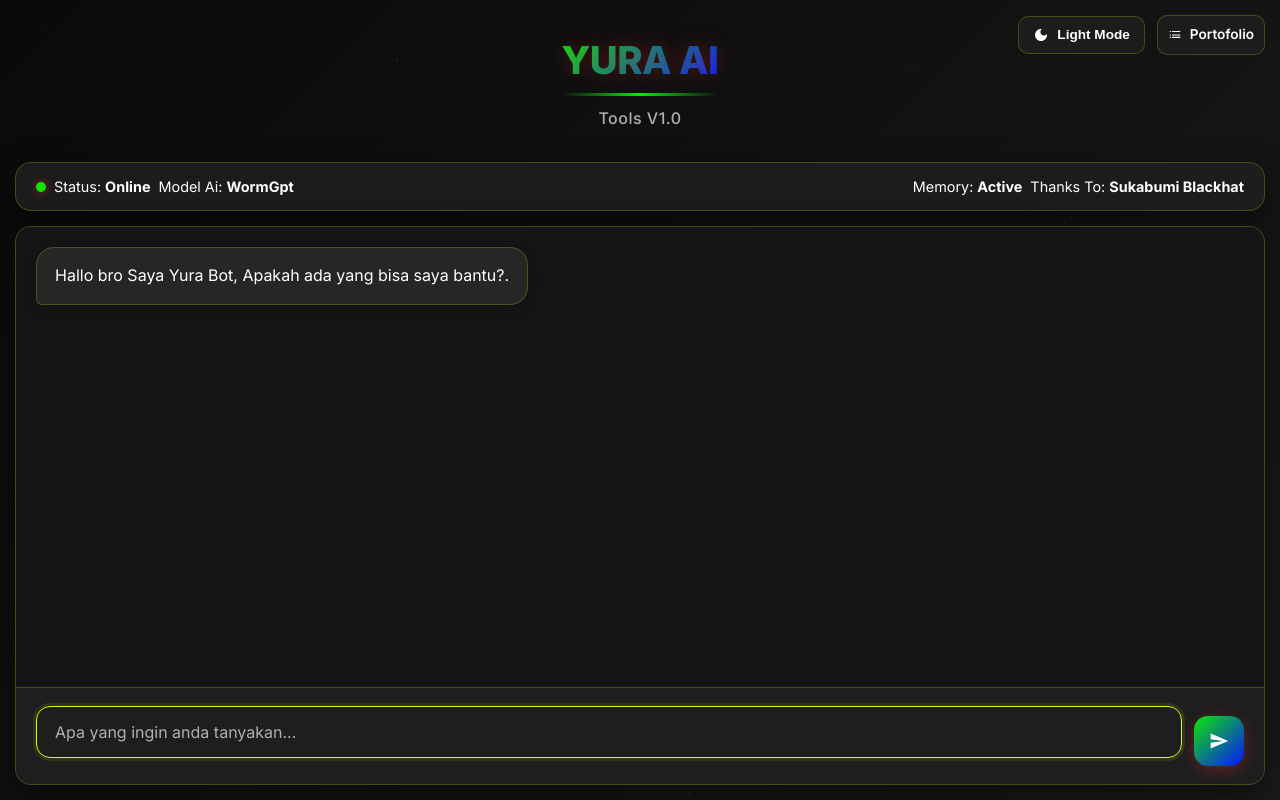
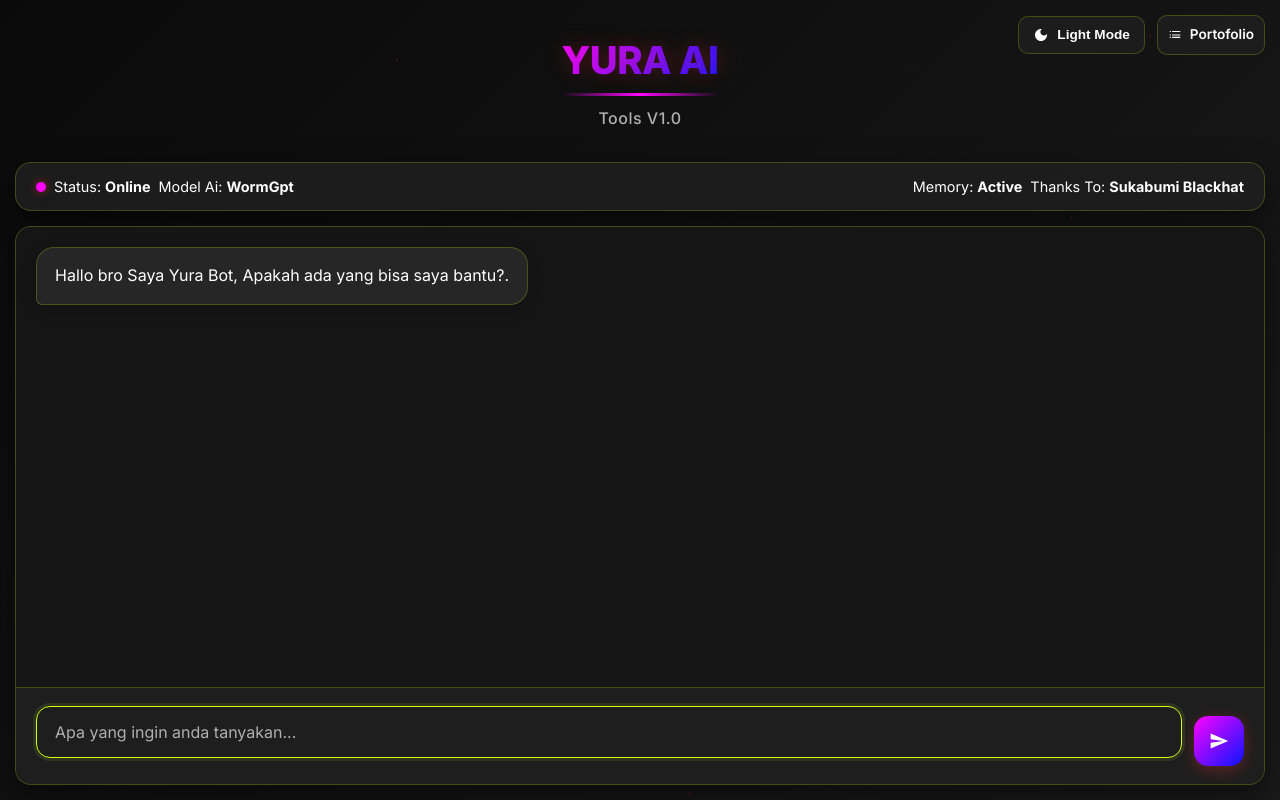
Before and after one commit to Danarfr27/AI-Yura, a plain HTML site: page index.html in a window 1280 px wide. Drawn offline with Linux system fonts and the light colour scheme.

Commit message:
Update index.html

```diff
--- a/index.html
+++ b/index.html
@@ -7,7 +7,7 @@
   <title>YURA AI - V0.1</title>
   <style>
     :root {
-      --primary: #0ce804;
+      --primary: #ff04ff;
       --primary-dark: #0814ff;
       --bg-dark: #0a0a0a;
       --bg-dark-secondary: #1a1a1a;
```
